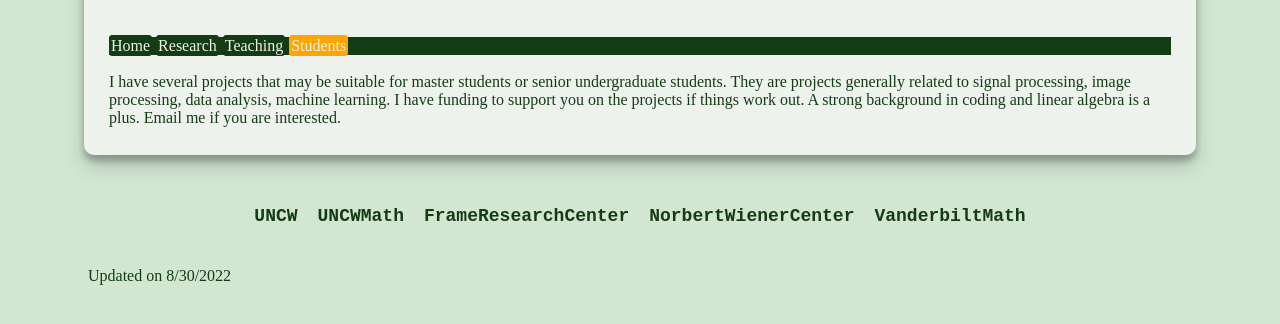
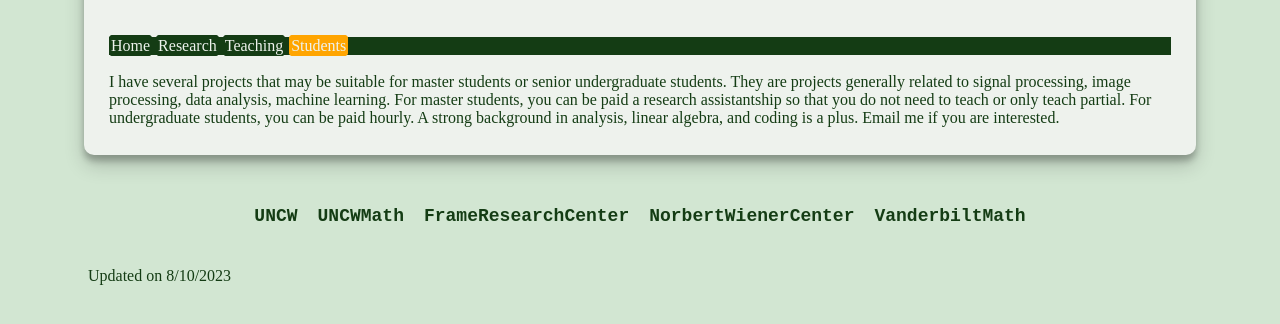
Before and after one commit to xuemeic/xuemeic.github.io, a plain HTML site: page students.html in a window 1280 px wide. Shown: the part 84-408 px from the top of the page. Drawn offline with Linux system fonts and the light colour scheme.

Commit message:
Add files via upload

```diff
--- a/students.html
+++ b/students.html
@@ -72,7 +72,7 @@ rgb(238, 242, 237);
 
 --->
 
-I have several projects that may be suitable for master students or senior undergraduate students. They are projects generally related to signal processing, image processing, data analysis, machine learning. I have funding to support you on the projects if things work out. A strong background in coding and linear algebra is a plus. Email me if you are interested.
+I have several projects that may be suitable for master students or senior undergraduate students. They are projects generally related to signal processing, image processing, data analysis, machine learning. For master students, you can be paid a research assistantship so that you do not need to teach or only teach partial. For undergraduate students, you can be paid hourly. A strong background in analysis, linear algebra, and coding is a plus. Email me if you are interested.
 
 </main>
     <footer>
@@ -85,7 +85,7 @@ I have several projects that may be suitable for master students or senior under
     <a href="https://as.vanderbilt.edu/math/" target="_blank" style="padding:10px;">VanderbiltMath</a> <br><br>
     </div>
 
-    <p style="padding-left:80px;">Updated on 8/30/2022</p>
+    <p style="padding-left:80px;">Updated on 8/10/2023</p>
 </footer>
 </body>
 
```
Also changed, not shown: index.html (+3 -0 lines).
